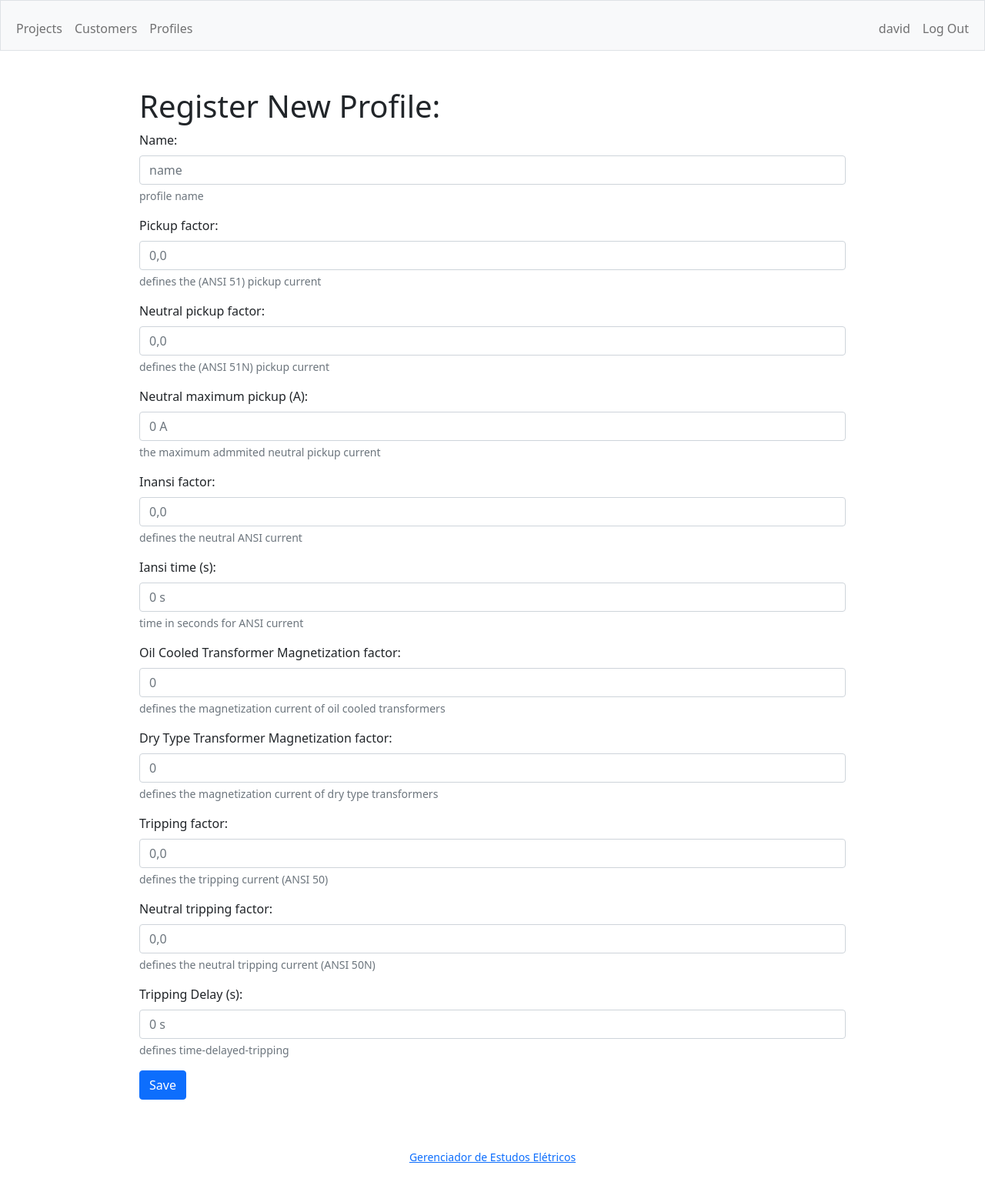
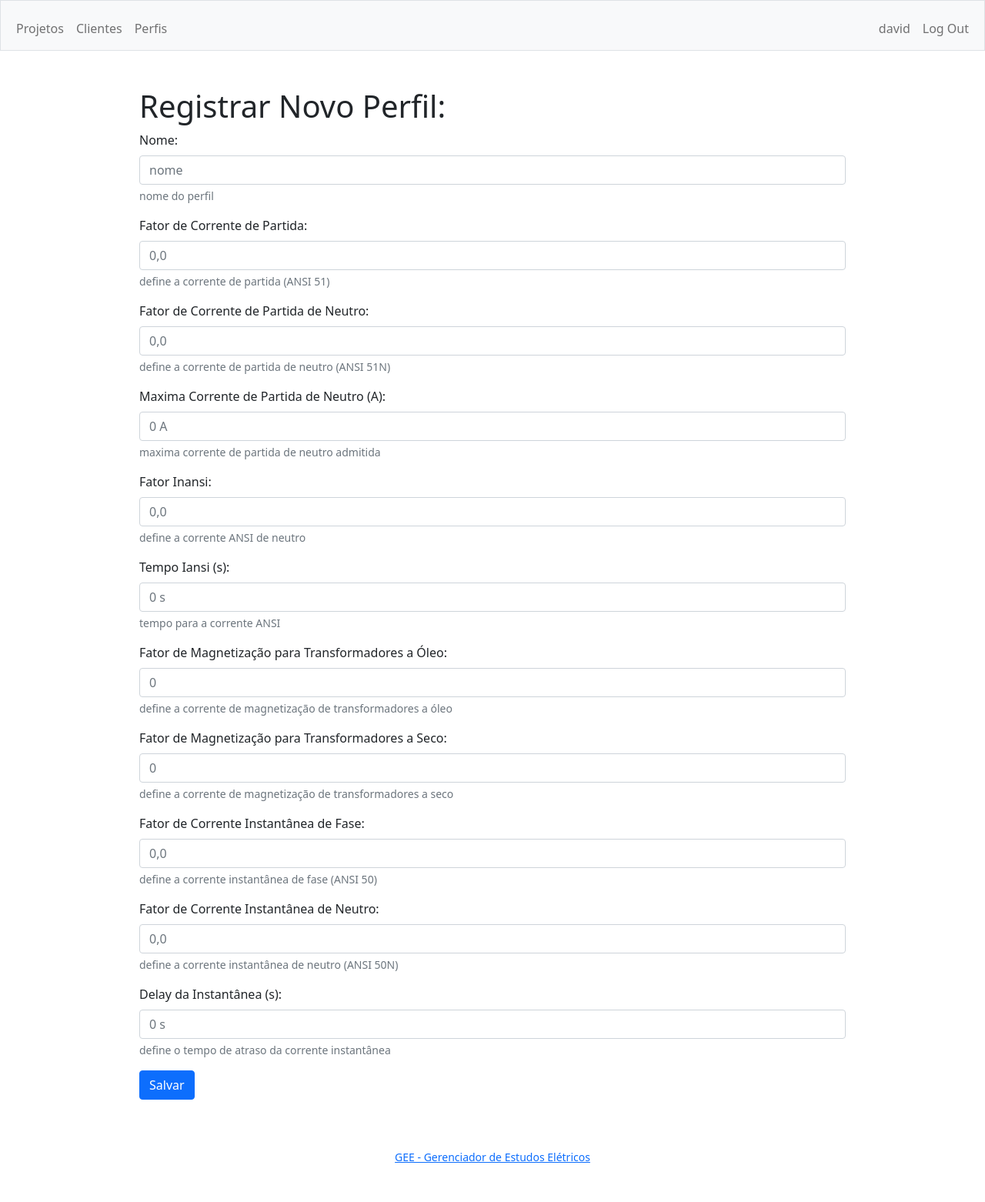
Before and after one commit to eng-david/GEE_Gerenciador-de-Estudos-Eletricos, a Flask app: page /profile in a window 1280 px wide. Shown: the whole page at 77% size. Run offline with Flask 2, Linux system fonts and the light colour scheme; a user stored in the database is signed in; some libraries are stand-ins or nearby versions.

Commit message:
pt-br partial

```diff
--- a/app.py
+++ b/app.py
@@ -1,15 +1,15 @@
 import webview
+import re
+import logging
 
 from functools import wraps
 from math import sqrt
-
 from cs50 import SQL
 from flask import Flask, flash, redirect, render_template, request, session
 from flask_session import Session
 from werkzeug.security import check_password_hash, generate_password_hash
 from datetime import datetime
-import re
-import logging
+
 
 logging.getLogger("cs50").disabled = False
 
--- a/templates/layout.html
+++ b/templates/layout.html
@@ -17,7 +17,7 @@
 
     <link href="/static/styles.css" rel="stylesheet">
 
-    <title>Electric: {% block title %}{% endblock %}</title>
+    <title>GEE: {% block title %}{% endblock %}</title>
 
 </head>
 
@@ -29,9 +29,9 @@
             <div class="collapse navbar-collapse" id="navbar">
                 {% if session["user_id"] %}
                 <ul class="navbar-nav me-auto mt-2">
-                    <li class="nav-item"><a class="nav-link" href="/">Projects</a></li>
-                    <li class="nav-item"><a class="nav-link" href="/customers">Customers</a></li>
-                    <li class="nav-item"><a class="nav-link" href="/profiles">Profiles</a></li>
+                    <li class="nav-item"><a class="nav-link" href="/">Projetos</a></li>
+                    <li class="nav-item"><a class="nav-link" href="/customers">Clientes</a></li>
+                    <li class="nav-item"><a class="nav-link" href="/profiles">Perfis</a></li>
                 </ul>
                 <ul class="navbar-nav ms-auto mt-2">
                     <li class="nav-item"><a class="nav-link" href="/user">{{ session["username"] }}</a></li>
@@ -39,7 +39,7 @@
                 </ul>
                 {% else %}
                 <ul class="navbar-nav ms-auto mt-2">
-                    <li class="nav-item"><a class="nav-link" href="/register">Register</a></li>
+                    <li class="nav-item"><a class="nav-link" href="/register">Registre-se</a></li>
                     <li class="nav-item"><a class="nav-link" href="/login">Log In</a></li>
                 </ul>
                 {% endif %}
@@ -66,7 +66,7 @@
     </main>
 
     <footer class="mb-5 small text-center text-muted">
-        <a href="https://www.github.com/eng-david">Gerenciador de Estudos Elétricos</a>
+        <a href="https://www.github.com/eng-david" target="_blank">GEE - Gerenciador de Estudos Elétricos</a>
     </footer>
 
 </body>
--- a/templates/login.html
+++ b/templates/login.html
@@ -11,10 +11,10 @@
             <h5>Login:</h5>
         </div>
         <div class="mb-3">
-            <input autocomplete="off" autofocus class="form-control mx-auto w-auto" id="username" name="username" placeholder="Username" type="text">
+            <input autocomplete="off" autofocus class="form-control mx-auto w-auto" id="username" name="username" placeholder="usuario" type="text">
         </div>
         <div class="mb-3">
-            <input class="form-control mx-auto w-auto" id="password" name="password" placeholder="Password" type="password">
+            <input class="form-control mx-auto w-auto" id="password" name="password" placeholder="senha" type="password">
         </div>
         <button class="btn btn-primary" type="submit">Log In</button>
     </form>
--- a/templates/profile.html
+++ b/templates/profile.html
@@ -2,9 +2,9 @@
 
 {% block title %}
 {% if profileData %}
-Edit Profile
+Editar Perfil
 {% else %}
-Register New Profile
+Cadastrar Novo Perfil
 {% endif %}
 {% endblock %}
 
@@ -12,13 +12,18 @@ Register New Profile
 
 <script>
 
-    function deleteProfile() {
-        if (confirm("Delete Profile?")) {
-            document.forms['deleteForm'].submit();
-        }
+    function showDeleteProfileAlert() {
+        // if (confirm("Delete Profile?")) {
+        //     document.forms['deleteForm'].submit();
+        // }
+        var x = document.getElementById("deletionAlert");
+        x.style.display = "block"
+    }
+
+    function deleteProfileFormSubmit(){
+        document.forms['deleteForm'].submit();
     }
 </script>
-
 
 <div class="mb-3 container w-75">
 
@@ -27,9 +32,9 @@ Register New Profile
         <div>
             <h1>
                 {% if profileData %}
-                Edit Profile:
+                Editar Perfil:
                 {% else %}
-                Register New Profile:
+                Registrar Novo Perfil:
                 {% endif %}
             </h1>
         </div>
@@ -37,92 +42,96 @@ Register New Profile
 
 
         <div class="mb-3">
-            <label for="name" class="form-label">Name:</label>
-            <input class="form-control w" name="name" placeholder="name" type="text" value="{{profileData.name}}">
-            <div class="form-text">profile name</div>
+            <label for="name" class="form-label">Nome:</label>
+            <input class="form-control w" name="name" placeholder="nome" type="text" value="{{profileData.name}}">
+            <div class="form-text">nome do perfil</div>
         </div>
 
         <div class="mb-3">
-            <label for="threshold_factor" class="form-label">Pickup factor:</label>
+            <label for="threshold_factor" class="form-label">Fator de Corrente de Partida:</label>
             <input class="form-control" name="threshold_factor" placeholder="0,0" type="numeric" step="0.01"
                 value="{{profileData.threshold_factor}}">
-            <div class="form-text">defines the (ANSI 51) pickup current</div>
+            <div class="form-text">define a corrente de partida (ANSI 51)</div>
         </div>
 
         <div class="mb-3">
-            <label for="n_factor_threshold" class="form-label">Neutral pickup factor:</label>
+            <label for="n_factor_threshold" class="form-label">Fator de Corrente de Partida de Neutro:</label>
             <input class="form-control " name="n_factor_threshold" placeholder="0,0" type="numeric" step="0.01"
                 value="{{profileData.n_factor_threshold}}">
-            <div class="form-text">defines the (ANSI 51N) pickup current</div>
+            <div class="form-text">define a corrente de partida de neutro (ANSI 51N)</div>
         </div>
 
         <div class="mb-3">
-            <label for="max_n_threshold" class="form-label">Neutral maximum pickup (A):</label>
+            <label for="max_n_threshold" class="form-label">Maxima Corrente de Partida de Neutro (A):</label>
             <input class="form-control " name="max_n_threshold" placeholder="0 A" type="number"
                 value="{{profileData.max_n_threshold}}">
-            <div class="form-text">the maximum admmited neutral pickup current</div>
+            <div class="form-text">maxima corrente de partida de neutro admitida</div>
         </div>
 
         <div class="mb-3">
-            <label for="inansi_factor" class="form-label">Inansi factor:</label>
+            <label for="inansi_factor" class="form-label">Fator Inansi:</label>
             <input class="form-control " name="inansi_factor" placeholder="0,0" type="number" step="0.01"
                 value="{{profileData.inansi_factor}}">
-            <div class="form-text">defines the neutral ANSI current</div>
+            <div class="form-text">define a corrente ANSI de neutro</div>
         </div>
 
         <div class="mb-3">
-            <label for="iansi_time" class="form-label">Iansi time (s):</label>
+            <label for="iansi_time" class="form-label">Tempo Iansi (s):</label>
             <input class="form-control " name="iansi_time" placeholder="0 s" type="number"
                 value="{{profileData.iansi_time}}">
-            <div class="form-text">time in seconds for ANSI current</div>
+            <div class="form-text">tempo para a corrente ANSI</div>
         </div>
 
         <div class="mb-3">
-            <label for="mag_oil_factor" class="form-label">Oil Cooled Transformer Magnetization factor:</label>
+            <label for="mag_oil_factor" class="form-label">Fator de Magnetização para Transformadores a Óleo:</label>
             <input class="form-control " name="mag_oil_factor" placeholder="0" type="number"
                 value="{{profileData.mag_oil_factor}}">
-            <div class="form-text">defines the magnetization current of oil cooled transformers</div>
+            <div class="form-text">define a corrente de magnetização de transformadores a óleo</div>
         </div>
 
         <div class="mb-3">
-            <label for="mag_dry_factor" class="form-label">Dry Type Transformer Magnetization factor:</label>
+            <label for="mag_dry_factor" class="form-label">Fator de Magnetização para Transformadores a Seco:</label>
             <input class="form-control " name="mag_dry_factor" placeholder="0" type="number"
                 value="{{profileData.mag_dry_factor}}">
-            <div class="form-text">defines the magnetization current of dry type transformers</div>
+            <div class="form-text">define a corrente de magnetização de transformadores a seco</div>
         </div>
 
         <div class="mb-3">
-            <label for="trip_factor" class="form-label">Tripping factor:</label>
+            <label for="trip_factor" class="form-label">Fator de Corrente Instantânea de Fase:</label>
             <input class="form-control " name="trip_factor" placeholder="0,0" type="number" step="0.01"
                 value="{{profileData.trip_factor}}">
-            <div class="form-text">defines the tripping current (ANSI 50)</div>
+            <div class="form-text">define a corrente instantânea de fase (ANSI 50)</div>
         </div>
 
         <div class="mb-3">
-            <label for="n_trip_factor" class="form-label">Neutral tripping factor:</label>
+            <label for="n_trip_factor" class="form-label">Fator de Corrente Instantânea de Neutro:</label>
             <input class="form-control " name="n_trip_factor" placeholder="0,0" type="number" step="0.01"
                 value="{{profileData.n_trip_factor}}">
-            <div class="form-text">defines the neutral tripping current (ANSI 50N)
-            </div>
+            <div class="form-text">define a corrente instantânea de neutro (ANSI 50N)</div>
         </div>
 
         <div class="mb-3">
-            <label for="delay_50" class="form-label">Tripping Delay (s):</label>
+            <label for="delay_50" class="form-label">Delay da Instantânea (s):</label>
             <input class="form-control " name="delay_50" placeholder="0 s" type="number" step="0.01"
                 value="{{profileData.delay_50}}">
-            <div class="form-text">defines time-delayed-tripping</div>
+            <div class="form-text">define o tempo de atraso da corrente instantânea</div>
         </div>
 
         <input name="id" type="hidden" value="{{profileData.id}}">
 
-        <button class="btn btn-primary" type="submit">Save</button>
+        <button class="btn btn-primary" type="submit">Salvar</button>
 
     </form>
 
 </div>
 
 <div class="mb-3 w-75 container" {% if not profileData %} style="display: none;" {% endif %}>
-    <button class="btn btn-danger" onclick="deleteProfile()">Delete profile</button>
+    <button class="btn btn-danger" onclick="showDeleteProfileAlert()">Deletar Perfil</button>
+</div>
+
+<div id="deletionAlert" class="mb-3 w-75 container" style="display: none;">
+    <h6>Tem certeza? o perfil será deletado.</h6>
+    <a class="btn btn-danger" onclick="deleteProfileFormSubmit()">Deletar Perfil</a>
 </div>
 
 <div>
```
Also changed, not shown: templates/changepass.html (+7 -7 lines), templates/customers.html (+7 -7 lines), templates/index.html (+9 -9 lines), templates/profiles.html (+8 -8 lines), templates/register.html (+7 -7 lines), templates/user.html (+25 -13 lines), README.md, electric.db, 1 other file.
